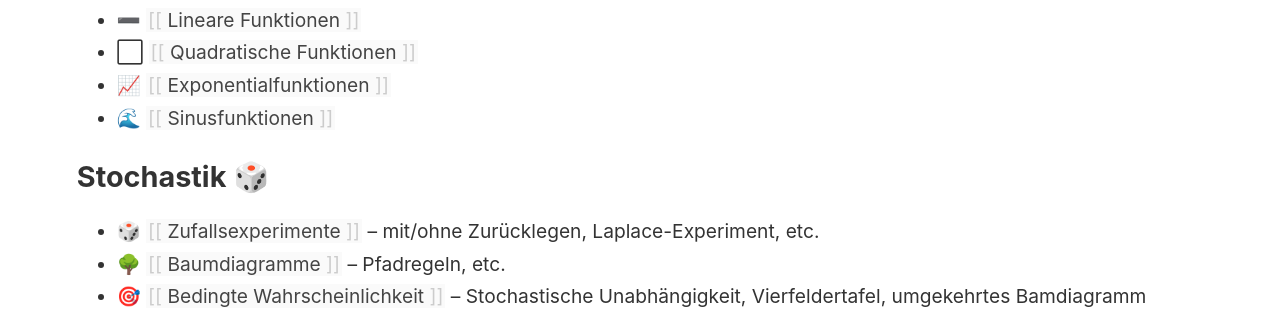
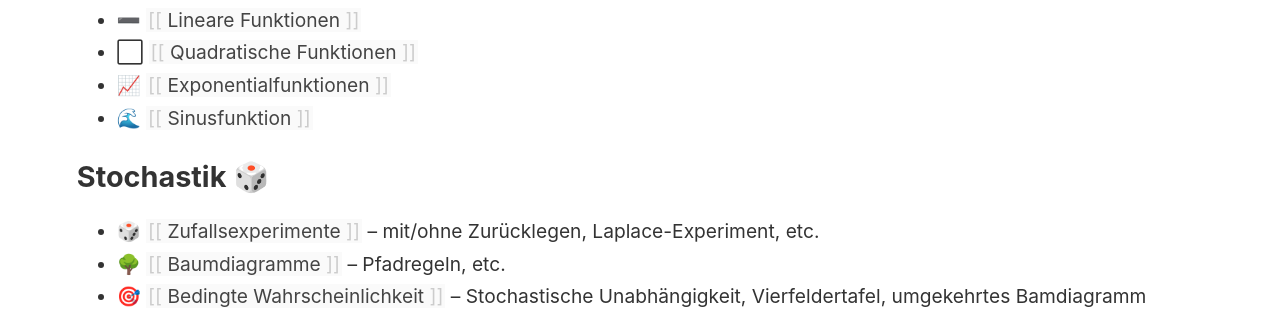
Before and after one commit to lutz-stu/school-blog, a Jekyll site: the page built from _notes/Mathe/index.md, in a window 1280 px wide. Shown: the part 890-1199 px from the top of the page. Built offline with Jekyll 4.4.1, drawn with Linux system fonts in a browser that asks for light colours.

Commit message:
Update Mathe content (index)

```diff
--- a/_notes/Mathe/index.md
+++ b/_notes/Mathe/index.md
@@ -26,7 +26,7 @@ permalink: /Mathe
 - ➖ [[Lineare Funktionen]]
 - ⬜ [[Quadratische Funktionen]]
 - 📈 [[Exponentialfunktionen]]
-- 🌊 [[Sinusfunktionen]]
+- 🌊 [[Sinusfunktion]]
 
 ## Stochastik 🎲
 - 🎲 [[Zufallsexperimente]] – mit/ohne Zurücklegen, Laplace-Experiment, etc.
```
